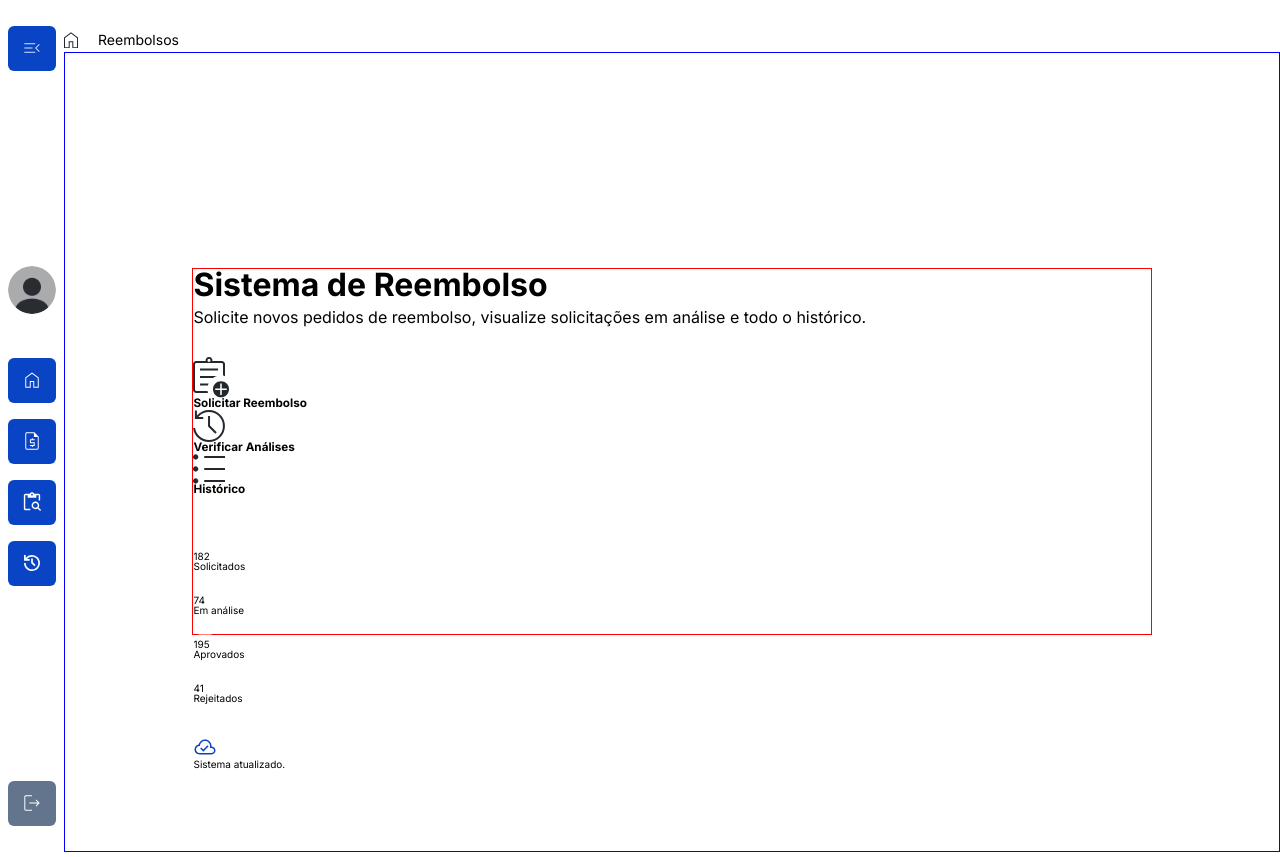
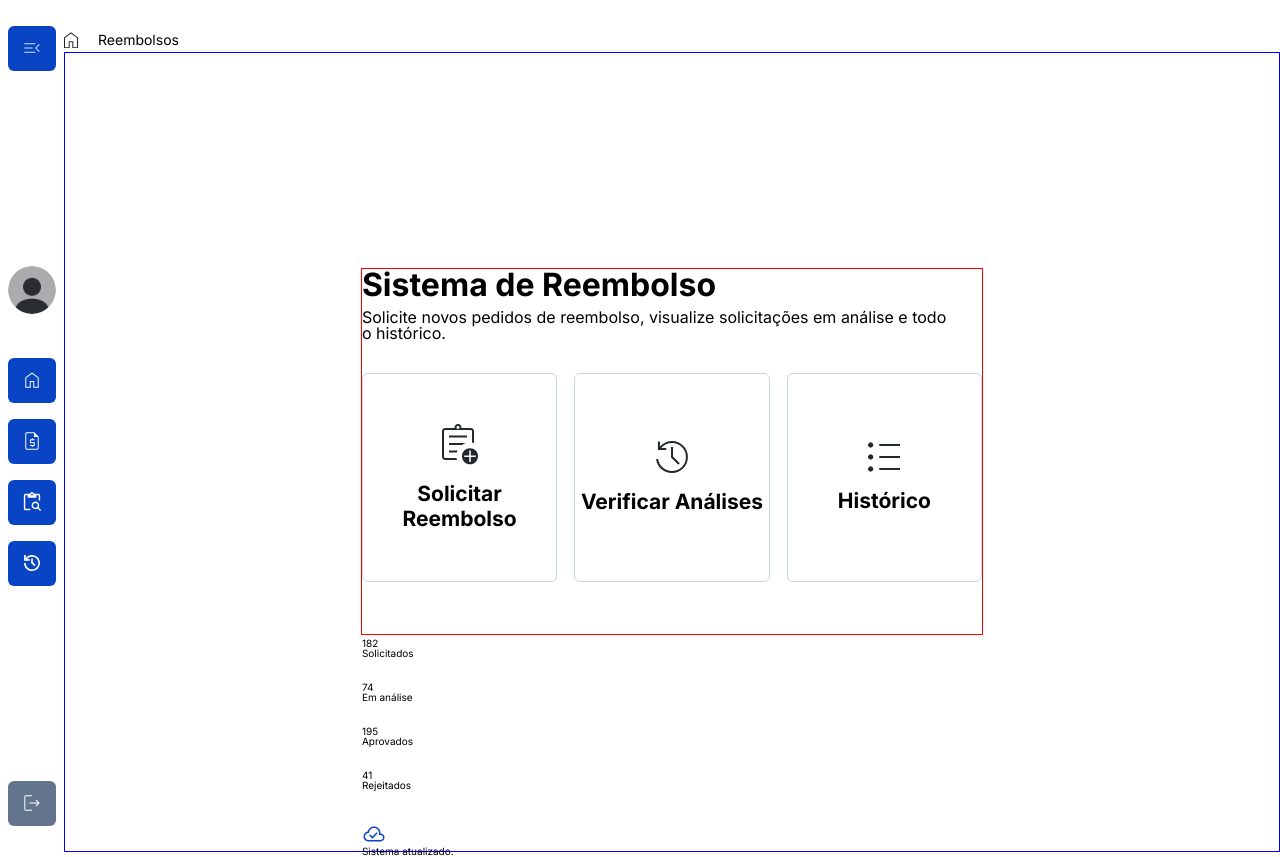
Before and after one commit to rosadevsolutions/2025-vainaweb-sispar, a React (Vite) app: page /reembolsos in a window 1280 px wide. Built offline with nearby package versions, Linux system fonts and the light colour scheme.

Commit message:
component reembolsos services

```diff
--- a/src/components/Reembolsos/Reembolsos.jsx
+++ b/src/components/Reembolsos/Reembolsos.jsx
@@ -1,3 +1,4 @@
+import { useNavigate } from "react-router-dom"
 import IconAnalise from "../../assets/Reembolsos/icon-analise.svg"
 import IconAprovados from "../../assets/Reembolsos/icon-aprovados.svg"
 import IconHistorico from "../../assets/Reembolsos/icon-historico.svg"
@@ -11,6 +12,7 @@ import NavBar from "../NavBar/NavBar"
 import styles from "./Reembolsos.module.scss"
 
 export default function Reembolsos() {
+  const navigate = useNavigate()
   return (
     <div className={styles.page__wrapper}>
       <NavBar />
@@ -25,38 +27,38 @@ export default function Reembolsos() {
             </section>
 
             <section className={styles.services__wrapper}>
-              <articles className={styles.services__card}>
+              <article className={styles.services__card} onClick={ () => { navigate("/solicitacao") } }>
                 <img src={IconSolicitarReembolso} className={styles.services__icon} alt="ícone solicitar reembolso" title="Solicitar reembolso" />
-                <h3 className={styles.report__title}>Solicitar Reembolso</h3>
-              </articles>
+                <h3 className={styles.services__title}>Solicitar Reembolso</h3>
+              </article>
 
-              <articles className={styles.services__card}>
+              <article className={styles.services__card} onClick={ () => { navigate("/") } }>
                 <img src={IconHistorico} className={styles.services__icon} alt="ícone verificar análises" title="Verificar análises" />
-                <h3 className={styles.report__title}>Verificar Análises</h3>
-              </articles>
+                <h3 className={styles.services__title}>Verificar Análises</h3>
+              </article>
 
-              <articles className={styles.services__card}>
+              <article className={styles.services__card} onClick={ () => { navigate("/") } }>
                 <img src={IconVerificarAnalises} className={styles.services__icon} alt="ícone de histórico"  title="Histórico" />
-                <h3 className={styles.report__title}>Histórico</h3>
-              </articles>
+                <h3 className={styles.services__title}>Histórico</h3>
+              </article>
             </section>
 
             <section className={styles.report__wrapper}>
-              <articles className={styles.report__card}>
+              <article className={styles.report__card}>
                 <div className={styles.report__icon__wrapper}>
                   <img src={IconSolicitados} className={styles.report__icon} alt="ícone solitados" title="Solicitados" />
                 </div>
                 <p className={styles.report__value}>182</p>
                 <p className={styles.report__info}>Solicitados</p>
-              </articles>
+              </article>
 
-              <articles className={styles.report__card}>
+              <article className={styles.report__card}>
                 <div className={styles.report__icon__wrapper}>
                   <img src={IconAnalise} className={styles.report__icon} alt="ícone em análise" title="Em análise" />
                 </div>
                 <p className={styles.report__value}>74</p>
                 <p className={styles.report__info}>Em análise</p>
-              </articles>
+              </article>
 
               <articles className={styles.report__card}>
                 <div className={styles.report__icon__wrapper}>
@@ -66,13 +68,13 @@ export default function Reembolsos() {
                 <p className={styles.report__info}>Aprovados</p>
               </articles>
 
-              <articles className={styles.report__card}>
+              <article className={styles.report__card}>
                 <div className={styles.report__icon__wrapper}>
                   <img src={IconRejeitados} className={styles.report__icon} alt="ícone rejeitados" title="Rejeitados" />
                 </div>
                 <p className={styles.report__value}>41</p>
                 <p className={styles.report__info}>Rejeitados</p>
-              </articles>
+              </article>
             </section>
 
             <section className="status__wrapper">
--- a/src/components/Reembolsos/Reembolsos.module.scss
+++ b/src/components/Reembolsos/Reembolsos.module.scss
@@ -31,7 +31,7 @@
     flex-direction: column;
     gap: 3.2rem;
     height: 46%;
-    width: 79%;
+    width: 51.25%;
   }
 }
 
@@ -53,3 +53,37 @@
     font-weight: 400;
   }
 }
+
+.services{
+  &__wrapper{
+    align-items: center;
+    display: flex;
+    justify-content: space-between;
+    width: 100%;
+  }
+
+  &__card{
+    align-items: center;
+    border: 0.08rem solid var(--color-grey2);
+    border-radius: 0.6rem;
+    cursor: pointer;
+    display: flex;
+    flex-direction: column;
+    gap: 1.6rem;
+    height: 20.9rem;
+    justify-content: center;
+    transition: border .5s        ;
+    width: 31.5%;
+
+    &:hover{
+      border: 0.08rem solid var(--color-grey5);
+    }
+  }
+
+  &__title{
+    font-size: 2.1rem;
+    font-weight: 700;
+    line-height: 2.541rem;
+    text-align: center;
+  }
+}
```
